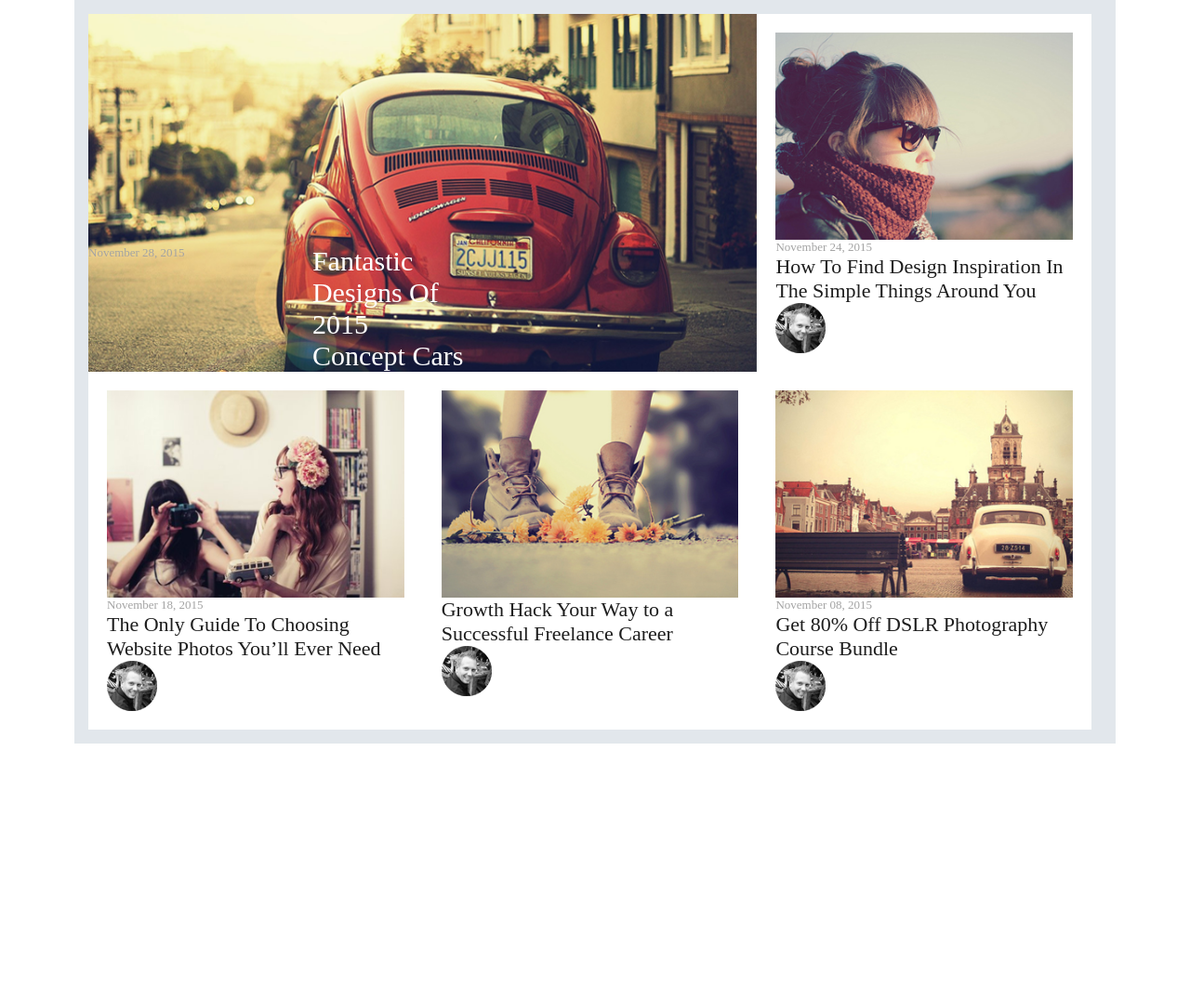
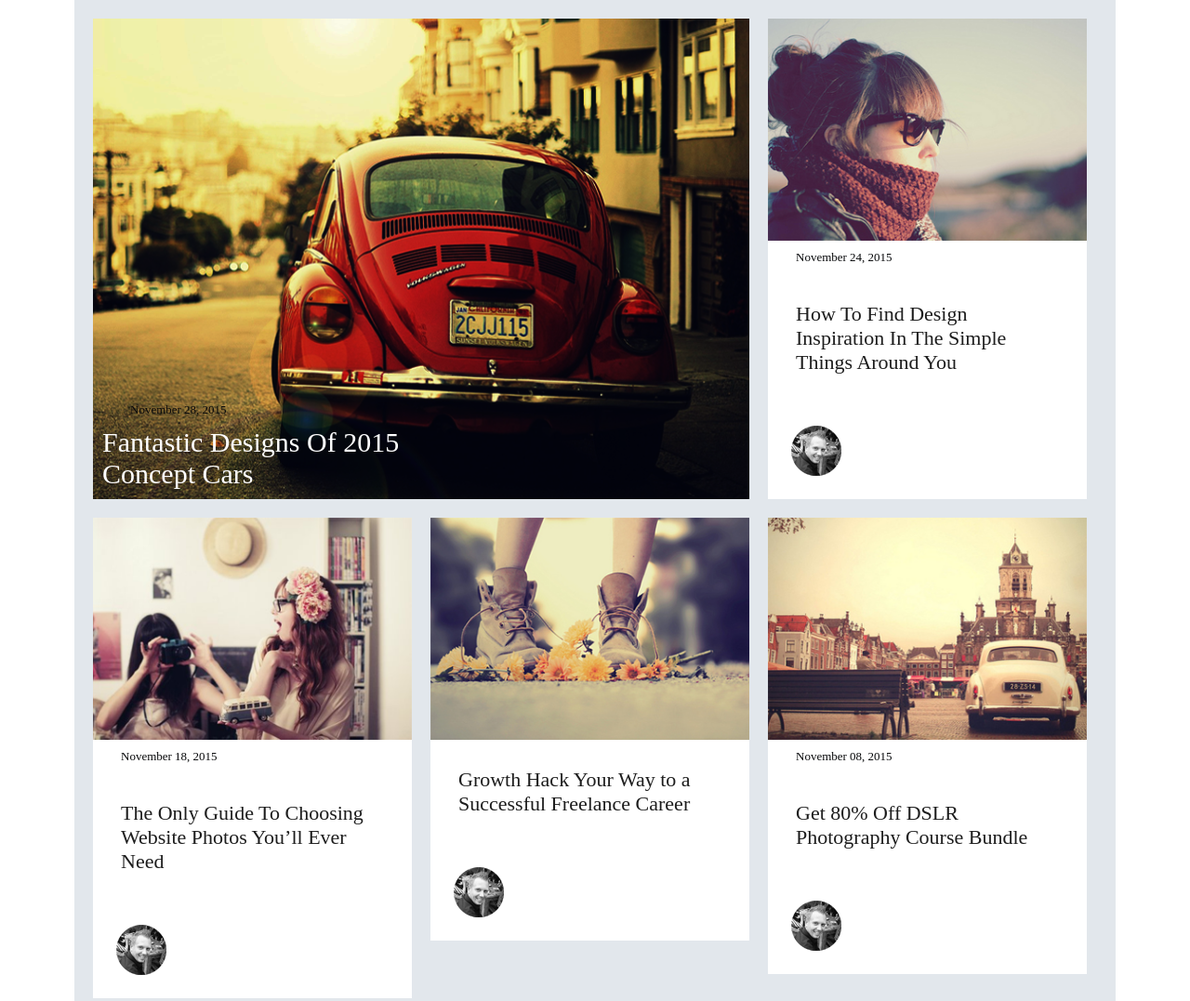
Before and after one commit to juliamilway/hometask, a plain HTML site: page lesson-08/task-02/index.html in a window 1280 px wide. Shown: the top 1077 px of the page at 93% size. Before the commit the page ends 800 px from the top, so only its background shows below. Drawn offline with Linux system fonts and the light colour scheme.

Commit message:
added box-shaddow, added background-color-blending

```diff
--- a/lesson-08/task-02/css/style.css
+++ b/lesson-08/task-02/css/style.css
@@ -29,66 +29,74 @@
 .list {
     display: flex;
     flex-flow: row wrap;
-    padding: 15px;
+    padding: 10px 10px;
     list-style-type: none;
 
 }
+.item {
+    display: flex;
+    flex-direction: column;
+    flex: 1 0 33%;
+    max-width: 33%;
+}
 
 .insider {
+    padding: 10px;
+    background-color: #ffffff;
+    flex-direction: column;
+    box-shadow: inset 0 0 0 10px #e2e7ec;
+}
+.bg_1 {
     padding: 20px 20px;
-    align-items: stretch;
 }
 
 .bg_item {
     display: flex;
     flex: 2 0 66%;
     max-width: 66%;
-    background-image: url(../img/red_car.png);
+    background-image: url(../img/red_car.png),
+    url(../img/red_car.png);
     background-size: cover;
+
+    background-blend-mode: multiply;
     background-position: center;
     background-repeat: no-repeat;
     align-items: flex-end;
+
+    box-shadow: inset 0 0 0 10px #e2e7ec;
  }
 
-.item {
-    display: flex;
-    flex-direction: column;
-    flex: 1 0 33%;
-    max-width: 33%;
-    background-color: #fff;
-
-}
-
 .text {
-    display: flex;
     justify-content: flex-end;
 
 }
 
 .single_txt {
-    /* display: flex;
-    justify-content: flex-start; */
     font-size: 13px;
-    width: 100%;
+    padding: 10px 30px;
     font-family: HansKenricks Medium;
-    color: #a3a3a3;
+    color: #07080a;
 }
 
 .description {
-    /* display: flex; */
-    /* width: 100%; */
     font-family: HansKenrick Heavy;
     font-size: 30px;
     color: #ffffff;
 }
 
 .multi-line_txt {
-    display: flex;
+    padding: 30px 30px;
     font-family: HansKendrick Heavy;
     font-size: 22px;
     color: #1d1d1d;
+
 }
 
 .picture {
     max-width: 100%;
 }
+
+.bottom_logo {
+    align-items: flex-end;
+    padding: 25px 25px;
+}
--- a/lesson-08/task-02/index.html
+++ b/lesson-08/task-02/index.html
@@ -10,6 +10,7 @@
 </head>
 
 <body>
+
     <div class="wrapper">
 
         <!-- Parent container -->
@@ -17,9 +18,11 @@
 
             <!-- First block  -->
             <li class="bg_item">
-                <div class="text">
-                    <p class="single_txt">November 28, 2015</p>
-                    <p class="description">Fantastic Designs Of 2015<br> Concept Cars</p>
+                <div class="bg_1">
+                    <div class="text">
+                        <p class="single_txt">November 28, 2015</p>
+                        <p class="description">Fantastic Designs Of 2015<br> Concept Cars</p>
+                    </div>
                 </div>
             </li>
 
```
